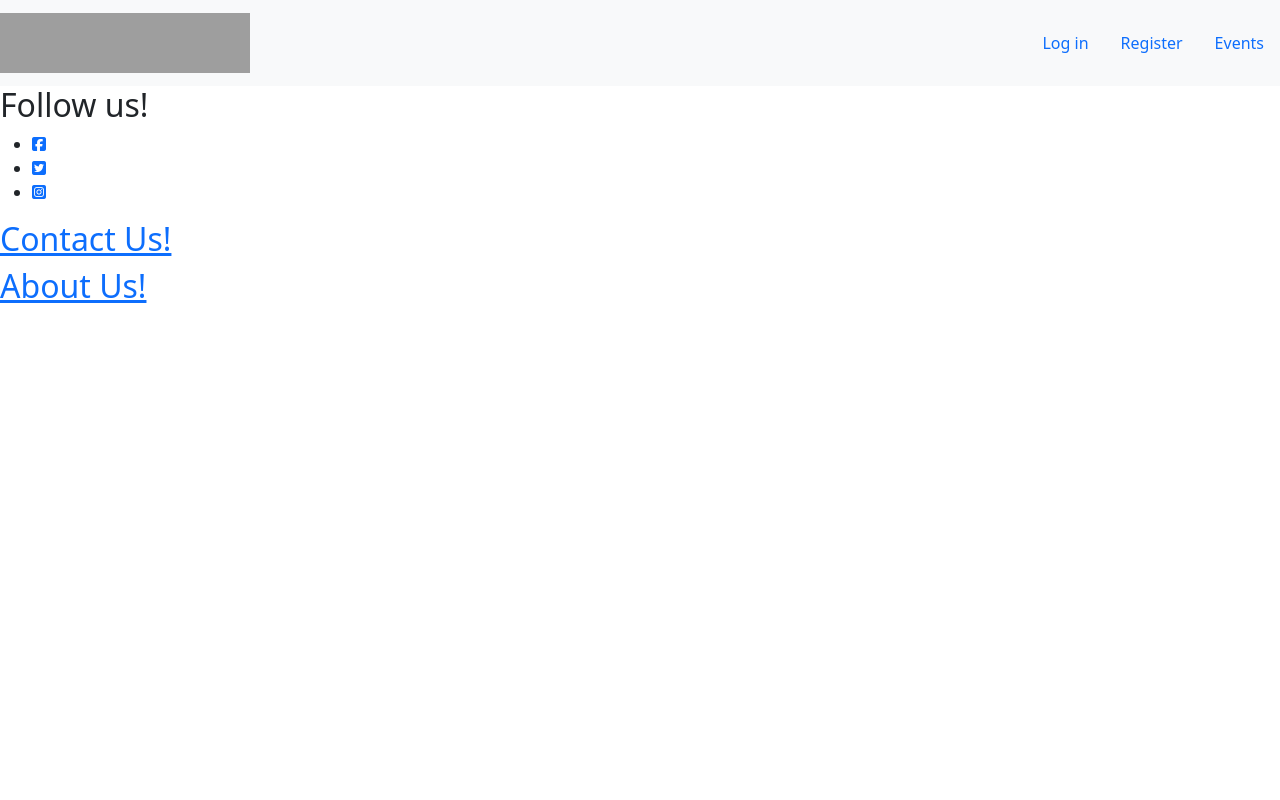
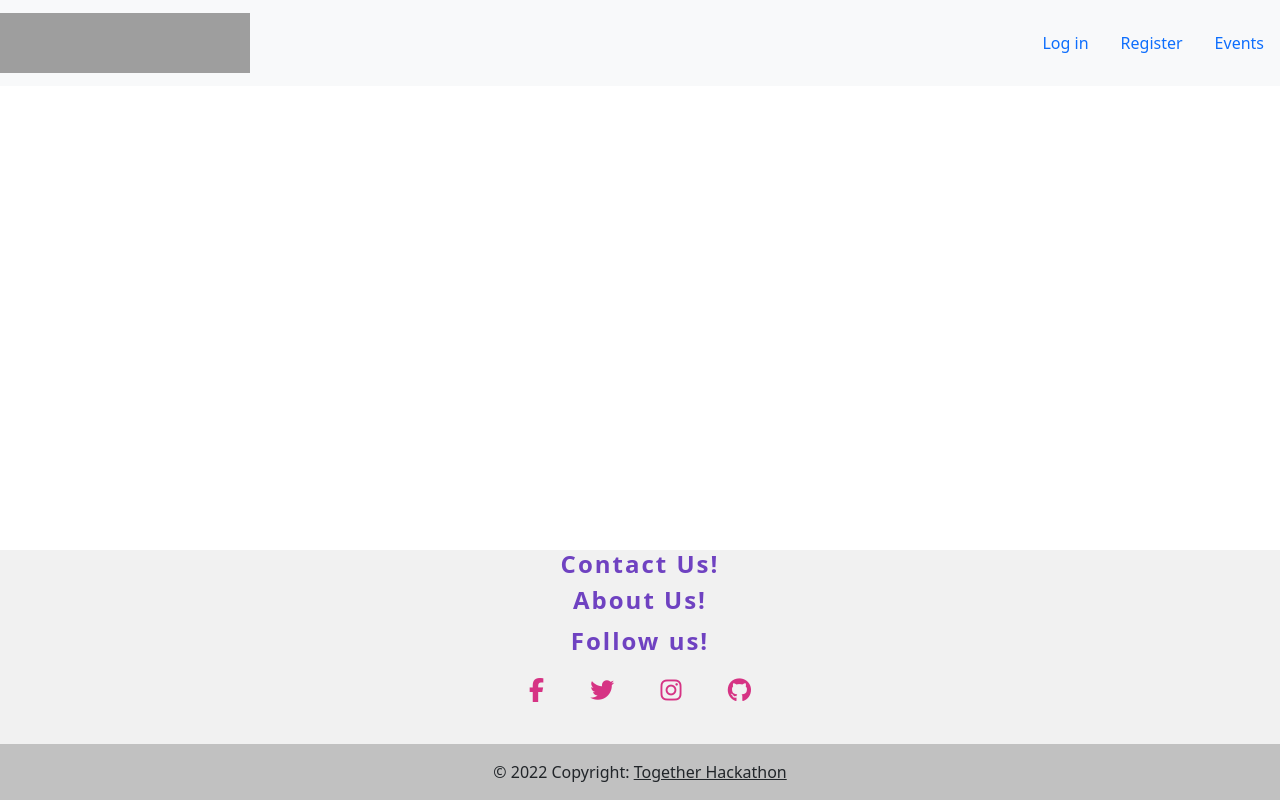
Before and after one commit to pbtrad/togetherness, a Django app: page / in a window 1280 px wide. Run offline with Django 4.2, Linux system fonts and the light colour scheme; some libraries are stand-ins or nearby versions; grey boxes are pictures that could not be loaded.

Commit message:
code: add footer and icons

```diff
--- a/static/css/base.css
+++ b/static/css/base.css
@@ -0,0 +1,27 @@
+footer{
+    width: 100%;
+    position: fixed;
+    bottom: 0;
+    left: 0;
+}
+
+.footer-h2{
+    font-size: 24px;
+    display: flex;
+    flex-direction: row;
+    justify-content: center;
+    color: #6f42c1;
+    font-weight: 600;
+    letter-spacing: 2px;
+}
+
+.footer-h2>a{
+    color: #6f42c1;
+    text-decoration: none;
+    letter-spacing: 2px;
+}
+
+i{
+    color: #d63384;
+    font-size: 24px;
+}
--- a/templates/base.html
+++ b/templates/base.html
@@ -51,6 +51,7 @@
         {%block content%}
         {%endblock%}
     </div>
+
 <!--Footer Start-->
 <footer>
     <div class="socials">
@@ -63,15 +64,59 @@
             </ul>
         </nav>
     </div>
-    <div class="contact">
-        <h2><a href="../user_profile/templates/user_profile/contact.html">Contact Us!</a></h2>
-    </div>
-    <div class="about">
-        <h2><a href="../user_profile/templates/user_profile/about-us.html">About Us!</a></h2>
-    </div>
+
 </footer>
 
 <!--Footer End-->
 
+<!--My footer-->
+<footer class="text-center text-white" style="background-color: #f1f1f1;">
+
+    <div class="contact">
+        <h2 class="footer-h2"><a href="../user_profile/templates/user_profile/contact.html">Contact Us!</a></h2>
+    </div>
+    <div class="about">
+        <h2 class="footer-h2"><a href="../user_profile/templates/user_profile/about-us.html">About Us!</a></h2>
+    </div>
+    <!-- Grid container -->
+    <div class="container pt-1">
+        <h2 class="footer-h2">Follow us!</h2>
+      <!-- Section: Social media -->
+      <section class="mb-4">
+        <!-- Facebook -->
+        <a class="btn btn-link btn-floating btn-lg text-dark m-1" href="#!" role="button" data-mdb-ripple-color="dark">
+          <i class="fab fa-facebook-f"></i>
+        </a>
+
+        <!-- Twitter -->
+        <a class="btn btn-link btn-floating btn-lg text-dark m-1" href="#!" role="button" data-mdb-ripple-color="dark">
+          <i class="fab fa-twitter"></i>
+        </a>
+
+        <!-- Instagram -->
+        <a class="btn btn-link btn-floating btn-lg text-dark m-1" href="#!" role="button" data-mdb-ripple-color="dark">
+          <i class="fab fa-instagram"></i>
+        </a>
+
+        <!-- Github -->
+        <a class="btn btn-link btn-floating btn-lg text-dark m-1" href="#!" role="button" data-mdb-ripple-color="dark">
+            <i class="fab fa-github"></i>
+        </a>
+      </section>
+      <!-- Section: Social media -->
+    </div>
+    <!-- Grid container -->
+
+    <!-- Copyright -->
+    <div class="text-center text-dark p-3" style="background-color: rgba(0, 0, 0, 0.2);">
+      © 2022 Copyright:
+      <a class="text-dark" href="https://mdbootstrap.com/">Together Hackathon</a>
+    </div>
+    <!-- Copyright -->
+  </footer>
+
+
+<!--My end-->
+
 </body>
 </html>
```
